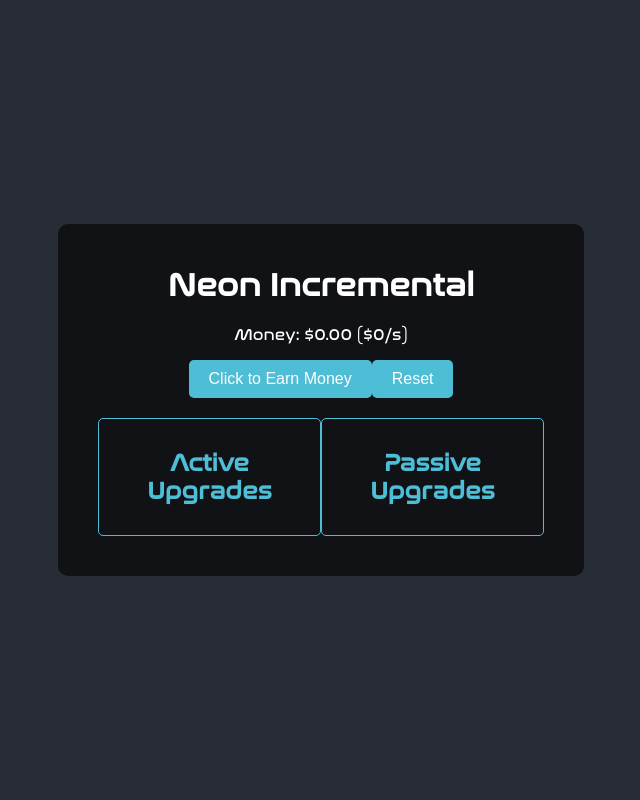
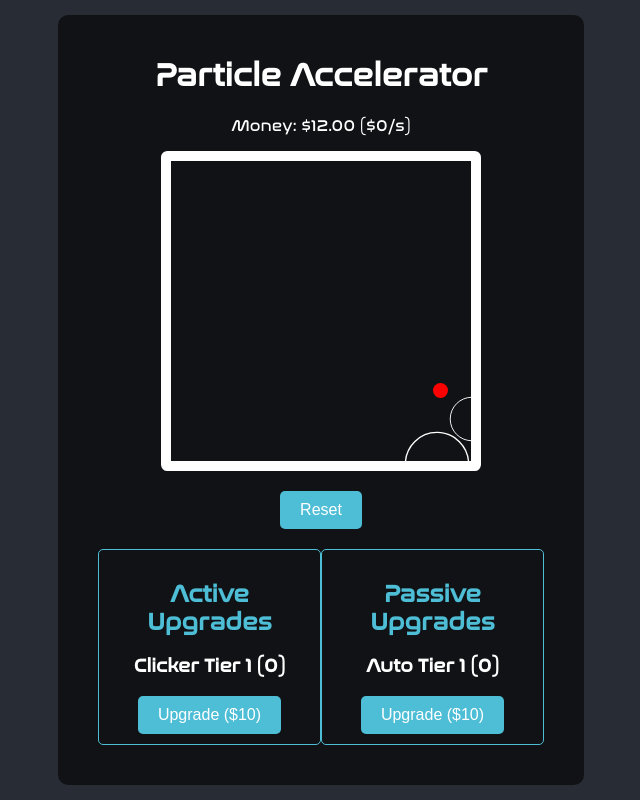
Before and after one commit to JQ4386/Particle-Accelerator, a React (Create React App) app: page / in a window 1280 px wide. Shown: the whole page, without its empty margins (312-952 px from the left). Built offline with nearby package versions, Linux system fonts and the light colour scheme.

Commit message:
Transform gameplay mechanic: shift from money increment on clic ks to a dynamic particle colision system. Implement particle box, particle, collision physics. Add wall collision animation explosion effect)

```diff
--- a/package.json
+++ b/package.json
@@ -6,8 +6,10 @@
     "@testing-library/jest-dom": "^5.17.0",
     "@testing-library/react": "^13.4.0",
     "@testing-library/user-event": "^13.5.0",
+    "gsap": "^3.12.2",
     "react": "^18.2.0",
     "react-dom": "^18.2.0",
+    "react-explode": "^2.0.5",
     "react-scripts": "5.0.1",
     "web-vitals": "^2.1.4"
   },
--- a/src/App.css
+++ b/src/App.css
@@ -32,6 +32,10 @@ body, html {
   background-color: rgba(0, 0, 0, 0.6);
   border-radius: 10px;
   color: white;
+  display: flex;
+  flex-direction: column;
+  justify-content: center;
+  align-items: center;
 }
 
 
@@ -65,3 +69,15 @@ button {
   text-align: center;
   color: #4ebdd6;
 }
+
+.particle-box {
+  margin: auto;
+  margin-bottom: 20px;
+  border-radius: 2%;
+  position: relative;
+  overflow: hidden;
+}
+
+.particle {
+  border-radius: 50%; /* Makes the particle round */
+}
--- a/src/App.js
+++ b/src/App.js
@@ -1,8 +1,8 @@
 import React, { useState, useEffect } from 'react';
 import './App.css';
-import Button from './Button';
 import ResetButton from './ResetButton';
 import UpgradesTab from './UpgradesTab';
+import ParticleBox from './ParticleBox';
 
 function App() {
 
@@ -10,7 +10,7 @@ function App() {
   const [moneyPerSecond, setMoneyPerSecond] = useState(0);
   const [upgradeData, setUpgradeData] = useState([]);
 
-  const refreshRate = 10;
+  const refreshRate = 60;
 
   // prop object to reduce prop clutter
   const manageMoney = {
@@ -59,9 +59,9 @@ function App() {
   return (
     <div className="App">
       <header className="App-header">
-        <h1>Neon Incremental</h1>
+        <h1>Particle Accelerator</h1>
         <p>Money: ${money.toFixed(2)} (${moneyPerSecond}/s)</p>
-        <Button {...manageMoney} upgradeData={upgradeData} />
+        <ParticleBox {...manageMoney} refreshRate={refreshRate} />
         <ResetButton resetStates={resetStates} />
         <UpgradesTab {...manageMoney} upgradeData={upgradeData} setUpgradeData={setUpgradeData} />
       </header>
--- /dev/null
+++ b/src/Explosion.js
@@ -0,0 +1,50 @@
+import React, { useRef, useEffect, useMemo } from "react";
+import gsap, { Power4 } from "gsap";
+
+export default function Explosion({ size, onComplete = () => {}, style, color, position }) {
+    const circleRef = useRef(null);
+    const center = size / 2;
+    const strokeWidth = Math.ceil(size * 2 / 100);
+
+    useEffect(() => {
+        const timeline = gsap.timeline({
+            onComplete: () => {
+                onComplete(); // this will notify ParticleBox that the animation is complete
+            }
+        });
+
+        timeline
+            .fromTo(
+                circleRef.current,
+                { scale: 0, transformOrigin: "center" },
+                { scale: 1, ease: Power4.easeOut, duration: 1 }
+            )
+            .fromTo(
+                circleRef.current,
+                { attr: { "stroke-width": strokeWidth, opacity: 1 }, ease: Power4.easeOut },
+                { attr: { "stroke-width": 0, opacity: 0 }, ease: Power4.easeOut, duration: 0.8 },
+                "-=0.5"
+            );
+
+        return () => timeline.kill();
+    }, []);
+
+    return (
+        <svg
+            width={size}
+            height={size}
+            style={{ ...style, position: "absolute", left: `${position.x - (size / 2)}px`,
+            top: `${position.y - (size / 2)}px`  }}
+        >
+            <circle
+                cx={center}
+                cy={center}
+                r="47%"
+                strokeWidth={strokeWidth}
+                stroke={color}
+                fill="none"
+                ref={circleRef}
+            />
+        </svg>
+    );
+}
--- /dev/null
+++ b/src/ParticleBox.js
@@ -0,0 +1,94 @@
+import React, { useState, useEffect } from "react";
+
+import Explosion from "./Explosion";
+
+
+export default function ParticleBox({ money, setMoney, refreshRate }) {
+    const boxSize = 300;
+    const particleSize = 15;
+    const [position, setPosition] = useState({ x: boxSize / 2, y: boxSize / 2 }); // initialize in center of box
+    const [velocity, setVelocity] = useState({ x: 4, y: 6 });
+
+    // Explosion states
+    const [explosions, setExplosions] = useState([]);
+
+
+    useEffect(() => {
+        const interval = setInterval(() => {
+            let newX = position.x + velocity.x;
+            let newY = position.y + velocity.y;
+
+            const collisionX = newX < 0 || newX + particleSize >= boxSize;
+            const collisionY = newY < 0 || newY + particleSize >= boxSize;
+
+            if (collisionX || collisionY) {
+                /// Adjust for right and bottom wall collision
+                let explosionX = collisionX ? (newX + particleSize >= boxSize ? newX + particleSize : newX) : newX;
+                let explosionY = collisionY ? (newY + particleSize >= boxSize ? newY + particleSize : newY) : newY;
+
+                const newExplosion = {
+                    x: explosionX,
+                    y: explosionY,
+                    id: Date.now()
+                };
+
+                setExplosions(prev => [...prev, newExplosion]);
+
+                console.log(explosions)
+                setMoney(prevMoney => prevMoney + 1);
+            }
+
+
+
+            // Bounce off the walls
+            if (newX < 0 || newX + particleSize >= boxSize) {
+                setVelocity(prevVelocity => {
+                    return { ...prevVelocity, x: -prevVelocity.x };
+                });
+            }
+
+            if (newY < 0 || newY + particleSize >= boxSize) {
+                setVelocity(prevVelocity => {
+                    return { ...prevVelocity, y: -prevVelocity.y };
+                });
+            }
+
+            setPosition({ x: newX, y: newY });
+        }, 1000 / refreshRate); // once every frame
+
+        return () => clearInterval(interval); // cleanup
+    }, [position, velocity, setMoney, refreshRate]);
+
+    return (
+        <div className="particle-box" style={{
+            width: boxSize,
+            height: boxSize,
+            border: '10px solid white',
+            position: 'relative'
+        }}>
+
+            {explosions.map(explosion =>
+                <Explosion
+                    key={explosion.id}
+                    size={100}
+                    color={"white"}
+                    position={explosion}
+                    onComplete={() => {
+                        setExplosions(prev => prev.filter(e => e.id !== explosion.id));
+                    }}
+                />
+            )}
+            <div className="particle" style={{
+                width: particleSize,
+                height: particleSize,
+                backgroundColor: 'red',
+                position: 'absolute',
+                left: position.x,
+                top: position.y
+            }}></div>
+
+
+
+        </div>
+    );
+}
```
Also changed, not shown: 1 other file (tests, documents, lock files or other folders).
